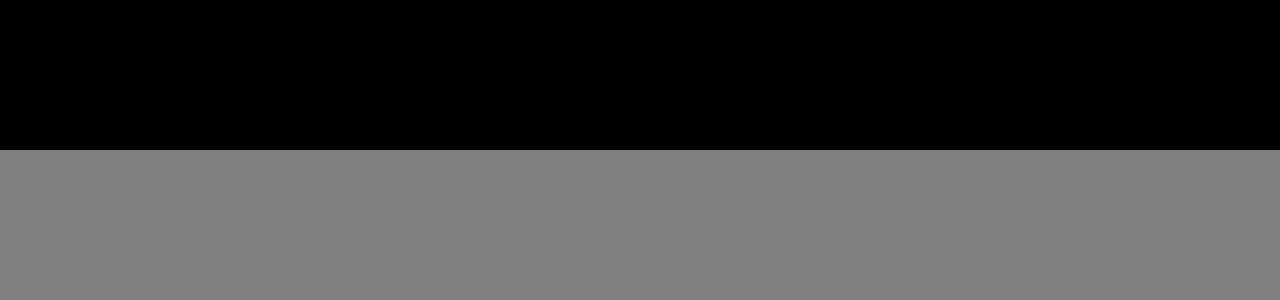
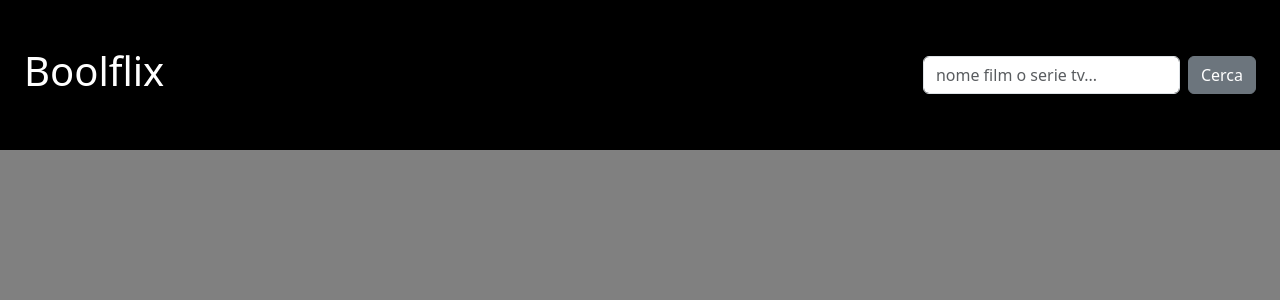
Before and after one commit to BiagioCaputo/vite-boolflix, a Vue app: page / in a window 1280 px wide. Shown: the top 300 px of the page. Built offline with nearby package versions, Linux system fonts and the light colour scheme.

Commit message:
creato un layout di base per il form di ricerca nell'header

```diff
--- a/src/assets/scss/_generics.scss
+++ b/src/assets/scss/_generics.scss
@@ -1,3 +1,4 @@
 body{
     background-color: grey;
+    color: white;
 }
--- a/src/components/AppHeader.vue
+++ b/src/components/AppHeader.vue
@@ -1,14 +1,17 @@
 <script>
+import BaseSearch from './BaseSearch.vue';
 export default {
   name: 'AppHeader',
-  components: {},
+  components: {BaseSearch},
 }
 
 
 </script>
 
 <template>
-    <header>
+    <header class="d-flex justify-content-between align-items-center px-4">
+        <h1>Boolflix</h1>
+        <BaseSearch />
 
     </header>
 
--- /dev/null
+++ b/src/components/BaseSearch.vue
@@ -0,0 +1,24 @@
+<script>
+export default {
+  name: 'BaseSearch',
+  components: {},
+}
+
+
+</script>
+
+<template>
+    <div>
+        <form class="d-flex gap-2">
+            <input type="text" class="form-control" placeholder="nome film o serie tv...">
+            <button class="btn btn-secondary">Cerca</button>
+
+        </form>
+
+    </div>
+
+</template>
+
+<style lang="scss" scoped>
+
+</style>
```
